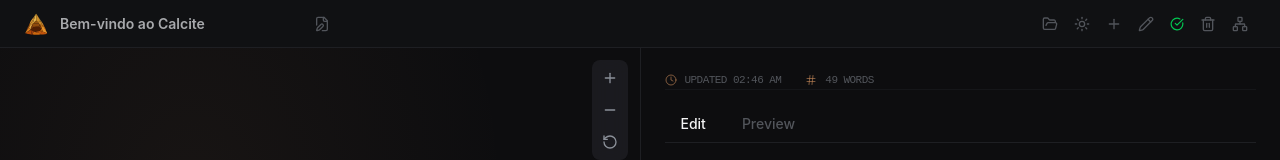
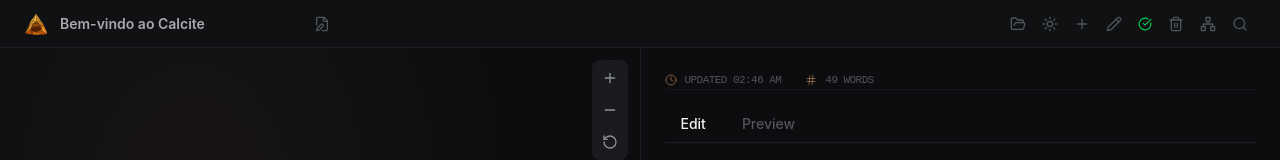
Before and after one commit to lucas-moraes/calcite-notes, a React (Vite) app: page / in a window 1280 px wide. Shown: the top 160 px of the page. Built offline with nearby package versions, Linux system fonts and the light colour scheme.

Commit message:
feat: add tooltips/titles to all buttons

```diff
--- a/src/App.tsx
+++ b/src/App.tsx
@@ -430,6 +430,7 @@ tags: []
             if (folder) setNotesFolder(folder);
           }}
           className="p-2 hover:bg-base-800 rounded text-base-500 hover:text-base-300 transition-colors btn-effect"
+          title="Select notes folder"
         >
           <FolderOpen size={16} />
         </button>
@@ -441,23 +442,26 @@ tags: []
             window.electronAPI?.saveTheme(newTheme);
           }}
           className="p-2 hover:bg-base-800 rounded text-base-500 hover:text-base-300 transition-colors btn-effect"
+          title={theme === "dark" ? "Switch to light mode" : "Switch to dark mode"}
         >
           {theme === "dark" ? <Sun size={16} /> : <Moon size={16} />}
         </button>
         <button
           onClick={handleCreateNote}
           className="p-2 hover:bg-base-800 rounded text-base-500 hover:text-base-300 transition-colors btn-effect"
+          title="Create new note"
         >
           <Plus size={16} />
         </button>
         <button
           onClick={() => activeNote && handleUpdateNote(activeNote.id, { title: activeNote.title })}
           className="p-2 hover:bg-base-800 rounded text-base-500 hover:text-base-300 transition-colors btn-effect"
+          title="Refresh title"
         >
           <Pencil size={16} />
         </button>
         {/* Save Status Indicator */}
-        <div className="flex items-center gap-1 px-2">
+        <div className="flex items-center gap-1 px-2" title={saveStatus === 'saving' ? 'Saving...' : saveStatus === 'saved' ? 'Saved' : 'Unsaved changes'}>
           {saveStatus === 'saving' && (
             <Loader size={14} className="text-base-500 animate-spin" />
           )}
@@ -471,14 +475,23 @@ tags: []
         <button
           onClick={() => activeNote && handleDeleteNote(activeNote.id)}
           className="p-2 hover:bg-base-800 rounded text-base-500 hover:text-base-300 transition-colors btn-effect"
+          title="Delete note"
         >
           <Trash2 size={16} />
         </button>
         <button
           onClick={() => setIsGraphOpen(true)}
           className="p-2 hover:bg-base-800 rounded text-base-500 hover:text-base-300 transition-colors btn-effect"
+          title="Open graph view"
         >
           <Network size={16} />
+        </button>
+        <button
+          onClick={() => setIsCommandPaletteOpen(true)}
+          className="p-2 hover:bg-base-800 rounded text-base-500 hover:text-base-300 transition-colors btn-effect"
+          title="Command palette (Ctrl+K)"
+        >
+          <Search size={16} />
         </button>
       </header>
 
--- a/src/components/FileTree.tsx
+++ b/src/components/FileTree.tsx
@@ -493,6 +493,7 @@ export default function FileTree({ rootPath, onFileSelect, width }: FileTreeProp
               <button
                 onClick={handleDeleteFolder}
                 className="w-full px-3 py-1.5 text-sm text-left text-red-400 hover:bg-base-700 flex items-center gap-2"
+                title="Delete folder"
               >
                 <Trash2 size={14} />
                 Delete folder
```
Also changed, not shown: 1 other file (tests, documents, lock files or other folders).
